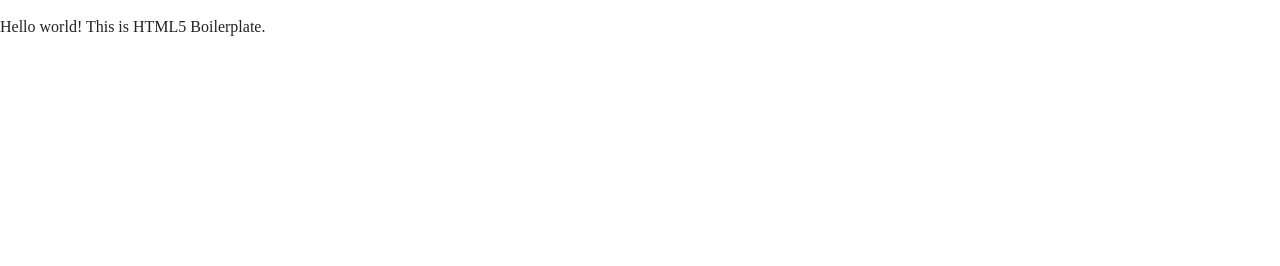
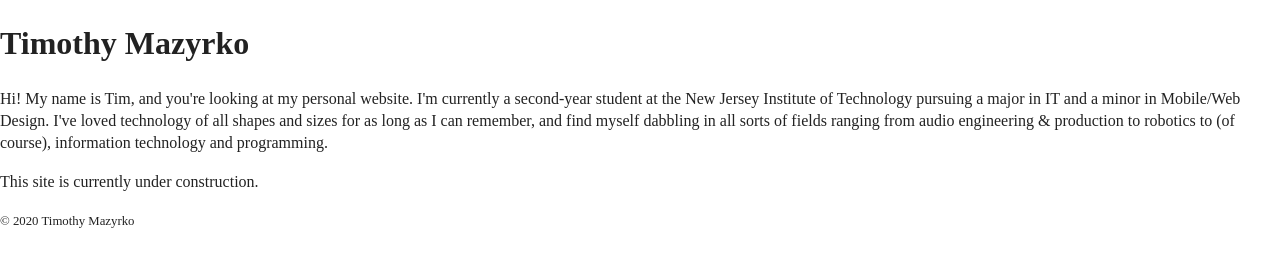
Before and after one commit to tmazyrko/tmazyrko.github.io, a plain HTML site: page index.html in a window 1280 px wide. Drawn offline with nearby package versions, Linux system fonts and the light colour scheme.

Commit message:
Added basic intro text

```diff
--- a/index.html
+++ b/index.html
@@ -3,7 +3,7 @@
 
 <head>
     <meta charset="utf-8">
-  <title></title>
+    <title>Tim Mazyrko</title>
     <meta name="description" content="">
     <meta name="viewport" content="width=device-width, initial-scale=1">
 
@@ -19,21 +19,41 @@
 
 <body>
 <!--[if IE]>
-    <p class="browserupgrade">You are using an <strong>outdated</strong> browser. Please <a href="https://browsehappy.com/">upgrade your browser</a> to improve your experience and security.</p>
+<p class="browserupgrade">You are using an <strong>outdated</strong> browser. Please <a href="https://browsehappy.com/">upgrade
+    your browser</a> to improve your experience and security.</p>
 <![endif]-->
 
 <!-- Add your site or application content here -->
-  <p>Hello world! This is HTML5 Boilerplate.</p>
+<h1>Timothy Mazyrko</h1>
+
+<p>Hi! My name is Tim, and you're looking at my personal website. I'm currently a second-year student at the New Jersey
+    Institute of Technology pursuing a major in IT and a minor in Mobile/Web Design. I've loved technology of all shapes
+    and sizes for as long as I can remember, and find myself dabbling in all sorts of fields ranging from audio
+    engineering & production to robotics to (of course), information technology and programming.</p>
+<p>This site is currently under construction.</p>
+
+<footer>
+  <small>&copy; 2020 Timothy Mazyrko</small>
+</footer>
+
+
 <script src="js/vendor/modernizr-3.8.0.min.js"></script>
-  <script src="https://code.jquery.com/jquery-3.4.1.min.js" integrity="sha256-CSXorXvZcTkaix6Yvo6HppcZGetbYMGWSFlBw8HfCJo=" crossorigin="anonymous"></script>
+<script src="https://code.jquery.com/jquery-3.4.1.min.js"
+        integrity="sha256-CSXorXvZcTkaix6Yvo6HppcZGetbYMGWSFlBw8HfCJo=" crossorigin="anonymous"></script>
 <script>window.jQuery || document.write('<script src="js/vendor/jquery-3.4.1.min.js"><\/script>')</script>
 <script src="js/plugins.js"></script>
 <script src="js/main.js"></script>
 
 <!-- Google Analytics: change UA-XXXXX-Y to be your site's ID. -->
 <script>
-    window.ga = function () { ga.q.push(arguments) }; ga.q = []; ga.l = +new Date;
-    ga('create', 'UA-XXXXX-Y', 'auto'); ga('set','transport','beacon'); ga('send', 'pageview')
+    window.ga = function () {
+        ga.q.push(arguments)
+    };
+    ga.q = [];
+    ga.l = +new Date;
+    ga('create', 'UA-XXXXX-Y', 'auto');
+    ga('set', 'transport', 'beacon');
+    ga('send', 'pageview')
 </script>
 <script src="https://www.google-analytics.com/analytics.js" async></script>
 </body>
```
Lines whose indentation alone changed are shown as unchanged.
